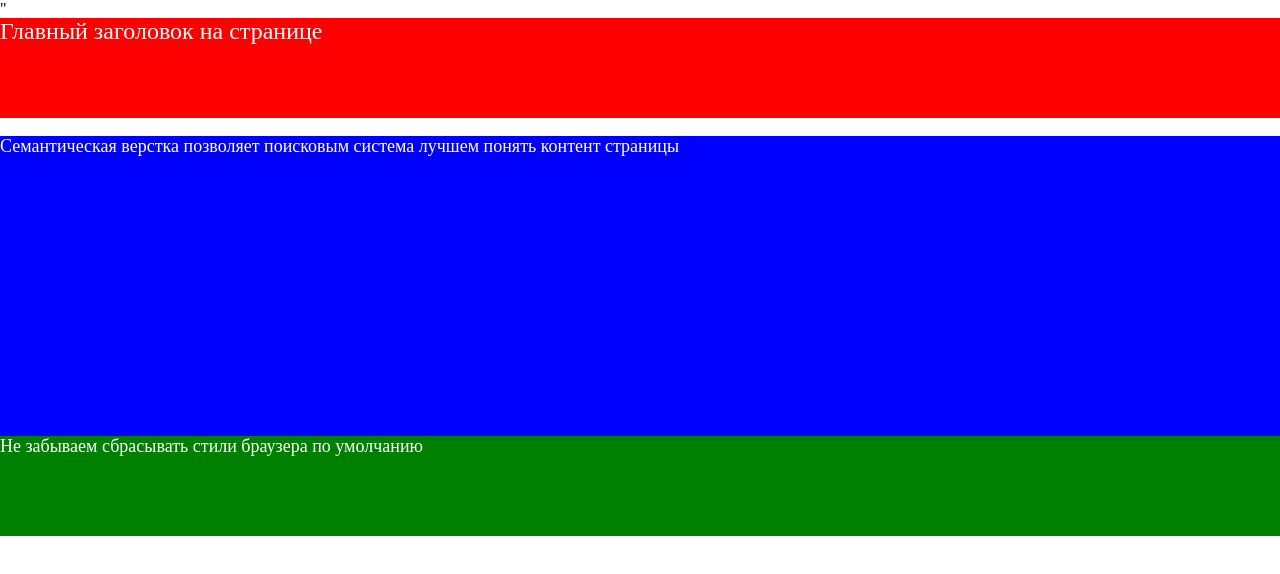
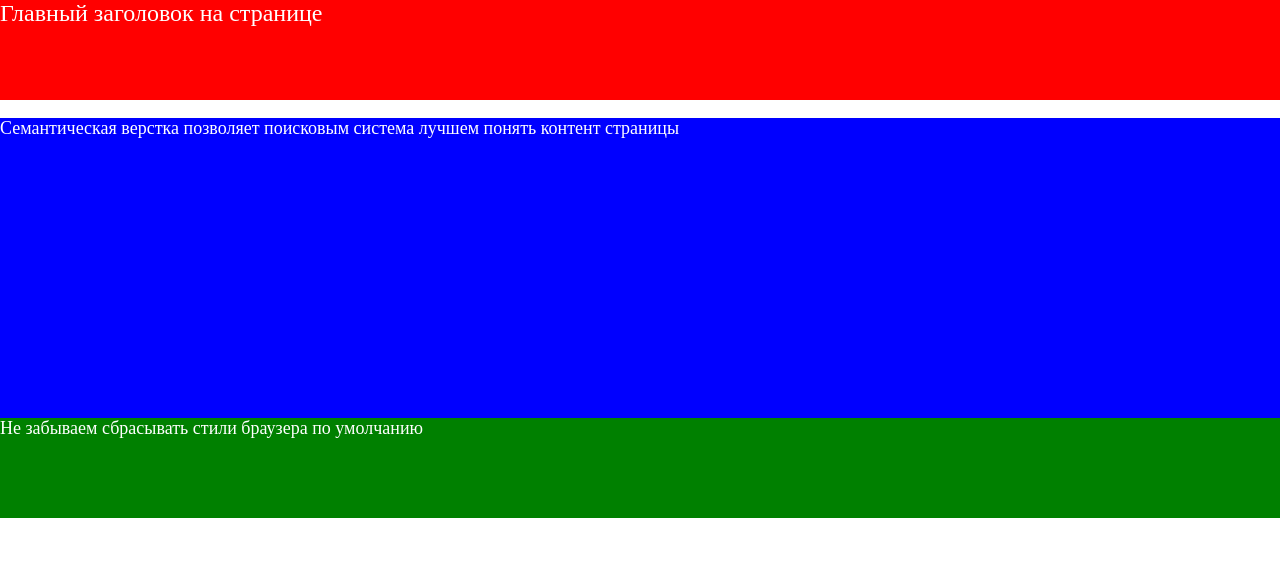
Before and after one commit to vladyslavnebrat/HTML-CSS, a plain HTML site: page index.html in a window 1280 px wide. Drawn offline with nearby package versions, Linux system fonts and the light colour scheme.

Commit message:
add files

```diff
--- a/index.html
+++ b/index.html
@@ -4,7 +4,7 @@
 <head>
   <meta charset="UTF-8" />
   <title>Базовая страничка</title>
-<link rel="stylesheet" href="https://cdnjs.cloudflare.com/ajax/libs/normalize/8.0.1/normalize.min.css" integrity="sha512-NhSC1YmyruXifcj/KFRWoC561YpHpc5Jtzgvbuzx5VozKpWvQ+4nXhPdFgmx8xqexRcpAglTj9sIBWINXa8x5w==" crossorigin="anonymous" />"
+  <link rel="stylesheet" href="https://cdnjs.cloudflare.com/ajax/libs/normalize/8.0.1/normalize.css" integrity="sha512-oHDEc8Xed4hiW6CxD7qjbnI+B07vDdX7hEPTvn9pSZO1bcRqHp8mj9pyr+8RVC2GmtEfI2Bi9Ke9Ass0as+zpg==" crossorigin="anonymous" />
 
 </head>
 
```
